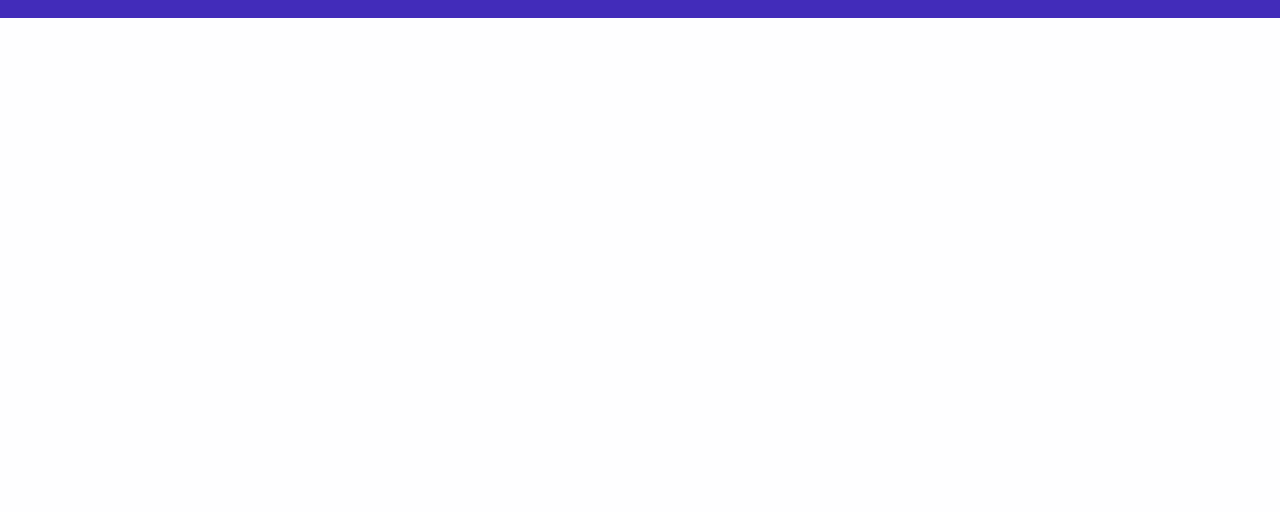
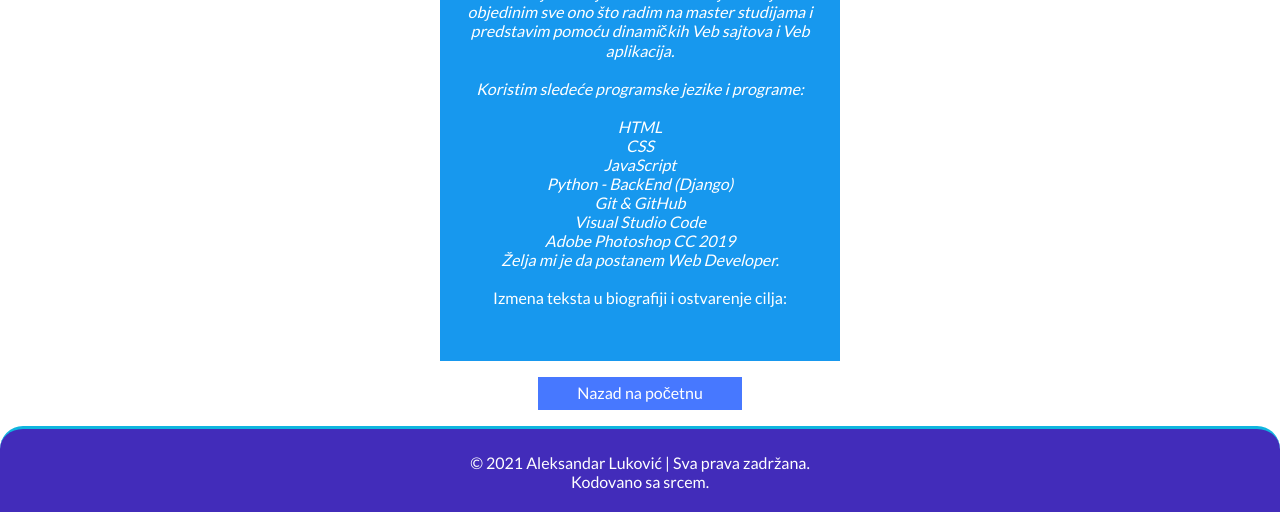
Before and after one commit to CoaPro/root, a Django app: page /root/aktivnosti in a window 1280 px wide. Shown: the part 1476-1988 px from the top of the page. Before the commit the page ends 1494 px from the top, so only its background shows below. Run offline with Django 3.2, Linux system fonts and the light colour scheme.

Commit message:
Update 2 | ‚11. 3. 2021.

```diff
--- a/aleksandarlukovic/static/root/css/aktivnosti.css
+++ b/aleksandarlukovic/static/root/css/aktivnosti.css
@@ -3,7 +3,7 @@
     margin-top: 1em;
 }
 
-.a0, .a1, .a2, .a3
+.a0, .a1, .a2, .a3, .a4
 {
     padding: 1em;
     color: white;
@@ -17,6 +17,7 @@
 .a1 {background-color: rgb(99, 138, 21); }
 .a2 {background-color: rgb(206, 179, 27); }
 .a3 {background-color: rgb(238, 206, 23); }
+.a4 {background-color: rgb(23, 152, 238); }
 
 .nazadA
 {
--- a/aleksandarlukovic/templates/profil/fakultet.html
+++ b/aleksandarlukovic/templates/profil/fakultet.html
@@ -102,7 +102,7 @@
                                 <li>Savremeni kriptografski algoritmi </li>
                                 <li>Sajber bezbednost protokola Interneta </li>
                                 <li>Big Data u saobraćaju </li>
-                                <li>Analiza mrežnog saobraćaja upotrebom softvera <i>Wireshark</i> i JavaScript-a <span id="profilNovoF">Novo</span> </li>
+                                <li>Analiza mrežnog saobraćaja upotrebom softvera <i>Wireshark</i> i JavaScript-a | <span id="profilNovoF">Novo</span> </li>
                             </ul>
 
                             <hr>
@@ -135,7 +135,7 @@
                         <li class="lista_faks a4b">
                             Okvirna tema i ideja za master rad:
                             <ul>
-                                <li>JavaScript Veb aplikacije i principi sajber bezbednosti <span id="profilNovo">Novo</span> </li>
+                                <li>JavaScript Veb aplikacije i principi sajber bezbednosti | <span id="profilNovo">Novo</span> </li>
                             </ul>
 
                             <hr>
--- a/aleksandarlukovic/templates/root/aktivnosti.html
+++ b/aleksandarlukovic/templates/root/aktivnosti.html
@@ -67,11 +67,64 @@
 
         <div class="a3">
             <p>Dan 3. - Dan za pamćemnje</p>
-            <p>Datum 10. 2. 2021. (Sreda) - Završena integracija svih  dosadašnjih projekata (sa GitHub-a)
+            <p>Datum 10. 2. 2021. (Sreda) - Završena integracija svih  dosadašnjih projekata (sa GitHub-a)</p>
             <br/> u jedinstveni dinamički Veb sajt </p>
             <p>Sada slede dodatna ažuriranja i poboljšanja navigacije</p>
             <p>10. 2. 2021. | 11.15h</p>
             <p>Aca.</p>
+        </div>
+
+        <div class="a4">
+            <p>Dan 4. - Ažuriranje nakon mesec dana i sagledavanje rezultata</p>
+            <p>Datum 11. 3. 2021. (četvrtak) i ažuriranje u odnosu na 11. 2. 2021. (četvrtak)</p>
+            <br/>
+            <p>Izmena teksta u biografiji i ostvarenje cilja: </p>
+            <br/>
+            <br/>
+
+            <i>
+                Moj aktivniji rad u oblastima Veb dizajna i Veb programiranja kreće po završeku osnovnih studija telekomunikacija.
+                Za ova, do sada tri i po meseca vežbanja i bavljenja Web Development-om, pristupio sam najvećoj online open-source zajednici programera otvorenog koda - GitHub i napravio svoja tri sajta.
+                <br/>
+                Najnoviji projekat na kome radim je njihova integracija u dinamički Veb sajt, sa Back-End-om, koji pokreće Python.
+                Moj projekat se nalazi na linku aleksandarlukovic.herokuapp.com.
+                <br/>
+                <br/>
+                Sajtove svakodnevno ažuriram, a takođe imam i dosta ideja za dalji rad.
+                Jedan od ciljeva mi je da objedinim sve ono što radim na master studijama i predstavim pomoću dinamičkih Veb sajtova i Veb aplikacija.
+                <br/>
+                <br/>
+                <!-- <div class="telo0itemC"> -->
+                Koristim sledeće programske jezike i programe:
+                <br/>
+                <br/>
+                HTML
+                <br/>
+                CSS
+                <br/>
+                JavaScript
+                <br/>
+                Python - BackEnd (Django)
+                <br/>
+                Git & GitHub
+                <br/>
+                Visual Studio Code
+                <br/>
+                Adobe Photoshop CC 2019
+                <br/>
+
+                Želja mi je da postanem Web Developer.
+
+                <br/>
+
+            </i>
+
+            <br/>
+            <p>Izmena teksta u biografiji i ostvarenje cilja: </p>
+            <br/>
+            <br/>
+
+
         </div>
 
 
```
Also changed, not shown: aleksandarlukovic/templates/profil/faculty.html (+5 -4 lines), aleksandarlukovic/templates/root/opis.html (+9 -6 lines).
